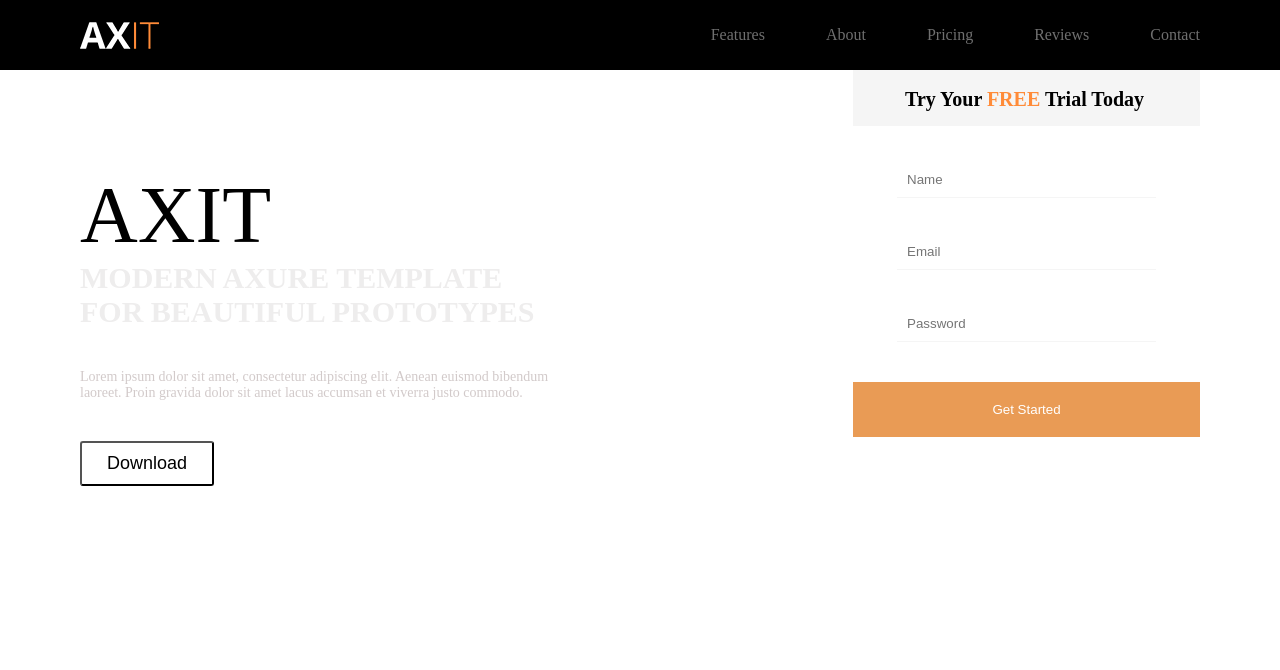
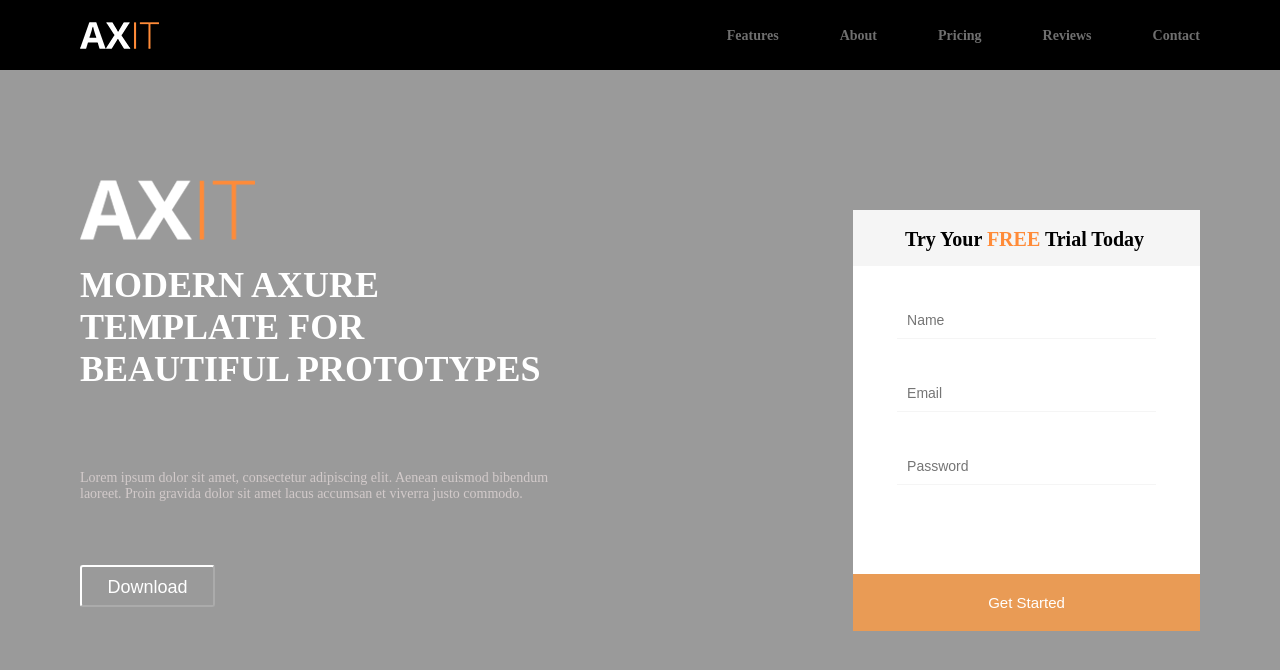
Before and after one commit to EugeneDiskeyn/Axit-project, a plain HTML site: page index.html in a window 1280 px wide. Drawn offline with Linux system fonts and the light colour scheme.

Commit message:
almost finished header

```diff
--- a/index.html
+++ b/index.html
@@ -22,7 +22,7 @@
     </nav>
     <header>
         <div class="AXIT">
-            <p>AXIT</p>
+            <img src="images/Logo (1).png" alt="AXIT's logo">
             <h1>MODERN AXURE TEMPLATE FOR BEAUTIFUL PROTOTYPES</h1>
             <div>
                Lorem ipsum dolor sit amet, consectetur adipiscing elit. Aenean euismod bibendum laoreet. Proin gravida dolor sit amet lacus accumsan et viverra justo commodo.
--- a/style.css
+++ b/style.css
@@ -1,6 +1,7 @@
 body {
     padding: 0;
     margin: 0;
+    background-color: #9a9a9a;
 }
 nav {
     background-color: black;
@@ -12,6 +13,8 @@ nav ul {
 nav ul li {
     display: inline;
     padding-left: 57px;
+    font-size: 14px;
+    font-weight: 600;
 }
 nav .container {
     width: 1120px;
@@ -34,7 +37,7 @@ header {
     display: flex;
     flex-wrap: wrap;
     width: 470px;
-    margin-top: 100px;
+    margin-top: 110px;
 }
 .AXIT p {
     font-size: 80px;
@@ -42,10 +45,10 @@ header {
     padding: 0;
 }
 .AXIT h1 {
-    font-size: 30px;
-    color: #eeeded;
+    font-size: 36px;
+    color: #fff;
     margin: 0;
-    margin-bottom: 20px;
+    margin-bottom: 36px;
 }
 .AXIT div {
     margin-top: 20px;
@@ -59,6 +62,10 @@ header {
     font-size: 18px;
     padding: 10px 25px;
     border-radius: 3px;
+    width: 135px;
+    height: 42px;
+    color: #fff;
+    border-color: #fff;
 }
 .AXIT button:hover {
     color: black;
@@ -101,4 +108,21 @@ header {
     border: none;
     background-color: #e99b55;
     color: #fff;
+    margin-top: 49px;
+    font-size: 15px;
 }
+.feedback input {
+    font-size: 14px;
+}
+.feedback {
+    background-color: white;
+    margin-top: 140px;
+}
+.AXIT img {
+    height: 60px;
+    width: 175px;
+}
+.text{
+    margin-top: 30px;
+    font-size: 16px;
+}
```
